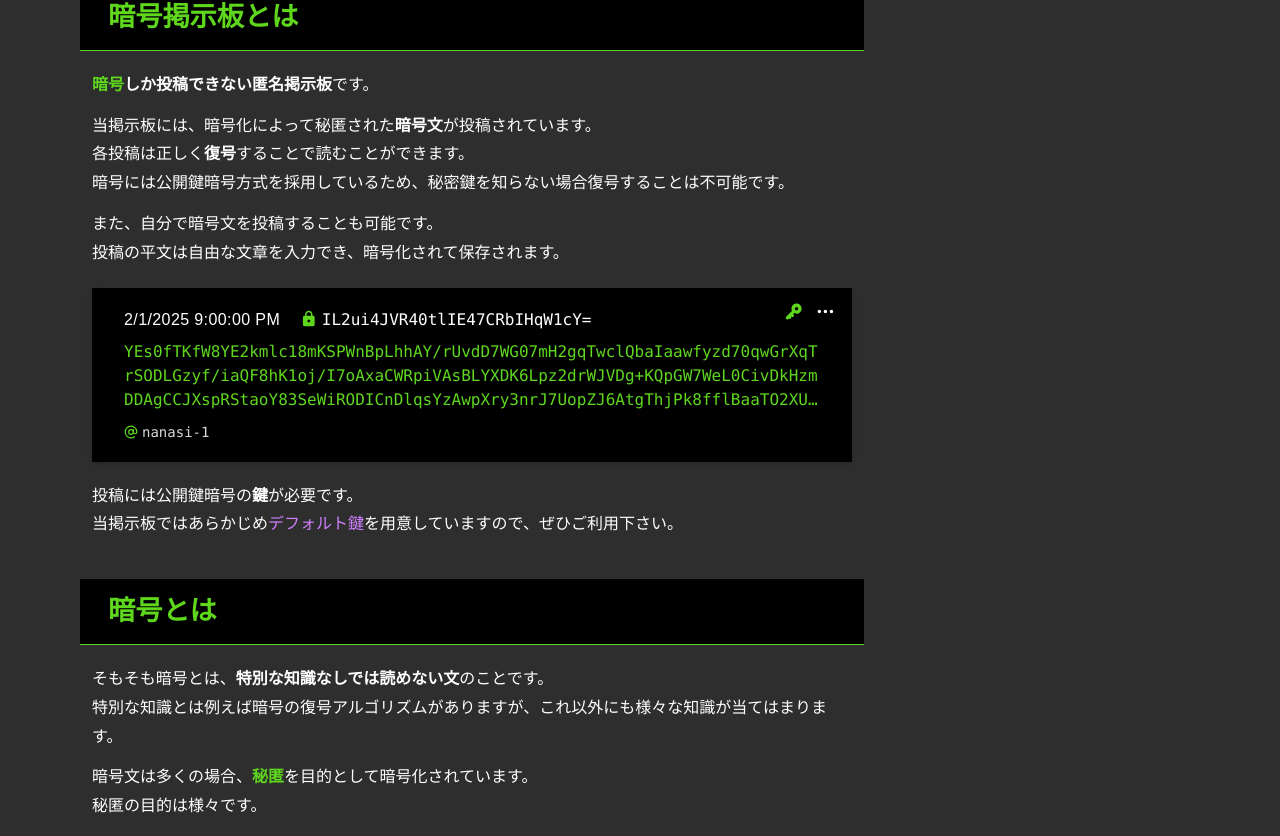
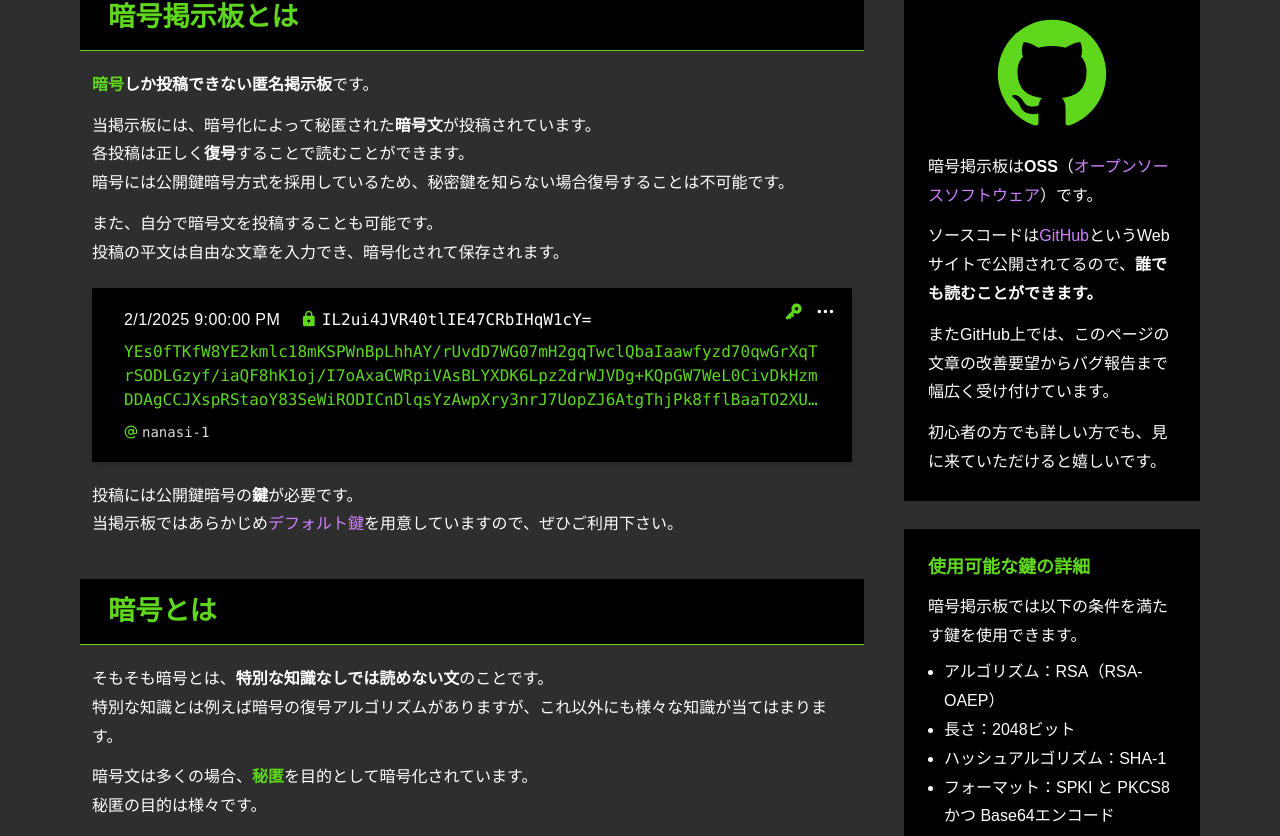
Before and after one commit to nanasi-1/encrypted-board, a Next.js app: page /about in a window 1280 px wide. Shown: the part 423-1259 px from the top of the page. Built offline with nearby package versions, Linux system fonts and the light colour scheme.

Commit message:
/aboutの右にカードを追加

```diff
--- /dev/null
+++ b/src/app/about/(components)/sections/right-cards/index.tsx
@@ -0,0 +1,60 @@
+import { GitHubIcon, Icones } from "@/components/ui/icons"
+import { tv } from "tailwind-variants"
+
+function Card({ children, className }: {
+  children?: React.ReactNode,
+  className?: string
+}) {
+  return (
+    <div className={tv({ base: 'bg-black px-6 py-6' })({ className })}>
+      {children}
+    </div>
+  )
+}
+
+function OSS() {
+  return (
+    <Card>
+      <div className="flex justify-center items-center mb-3">
+        <a href="https://github.com/nanasi-1/encrypted-board"><Icones fontSize={130} Icon={GitHubIcon} /></a>
+      </div>
+      <p>
+        暗号掲示板は<strong>OSS</strong>（
+        <a href="https://www.nec-solutioninnovators.co.jp/sl/emb/column/02/index.html">オープンソースソフトウェア</a>
+        ）です。
+      </p>
+      <p>
+        ソースコードは<a href="https://github.co.jp">GitHub</a>というWebサイトで公開されてるので、
+        <strong>誰でも読むことができます。</strong>
+      </p>
+      <p>またGitHub上では、このページの文章の改善要望からバグ報告まで幅広く受け付けています。</p>
+      <p className="mb-0">初心者の方でも詳しい方でも、見に来ていただけると嬉しいです。</p>
+    </Card>
+  )
+}
+
+function AlgorithmDetails() {
+  return (
+    <Card>
+      <h3 className="text-primary font-bold text-lg mb-3">使用可能な鍵の詳細</h3>
+      <p className="mb-2">
+        暗号掲示板では以下の条件を満たす鍵を使用できます。
+      </p>
+      <ul className="mb-0 ml-4 list-disc">
+        <li>アルゴリズム：RSA（RSA-OAEP）</li>
+        <li>長さ：2048ビット</li>
+        <li>ハッシュアルゴリズム：SHA-1</li>
+        <li>フォーマット：SPKI と PKCS8 かつ Base64エンコード</li>
+      </ul>
+    </Card>
+  )
+}
+
+export default function RightCards() {
+  return (
+    <div className="flex flex-col gap-y-7">
+      <OSS />
+      <AlgorithmDetails />
+    </div>
+  )
+}
--- a/src/app/about/page.tsx
+++ b/src/app/about/page.tsx
@@ -4,6 +4,7 @@ import Introduction from './(components)/sections/introduction'
 import AboutCrypto from './(components)/sections/about-crypto'
 import HowToUse from './(components)/sections/how-to-use'
 import { Metadata } from 'next'
+import RightCards from './(components)/sections/right-cards'
 
 export const metadata: Metadata = {
   title: '初めての方はこちら | 暗号掲示板'
@@ -13,14 +14,14 @@ export default function Page() {
   return (
     <div className="about px-20">
       <Introduction />
-      <div className='flex w-full'>
+      <div className='flex w-full gap-x-10'>
         <div className='w-[70%]'>
           <AboutEncryptedBoard />
           <AboutCrypto />
           <HowToUse />
         </div>
-        <div className='w-[30%] hidden'>
-          もくじ
+        <div>
+          <RightCards />
         </div>
       </div>
     </div>
```
